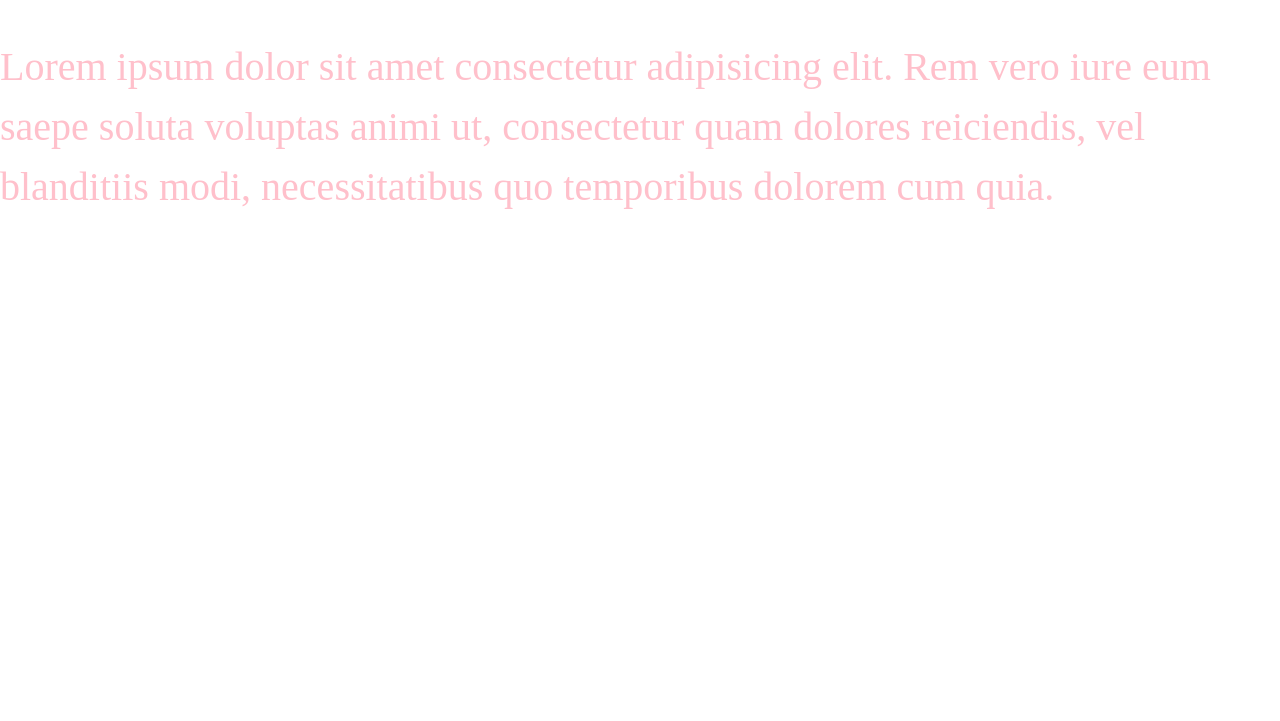
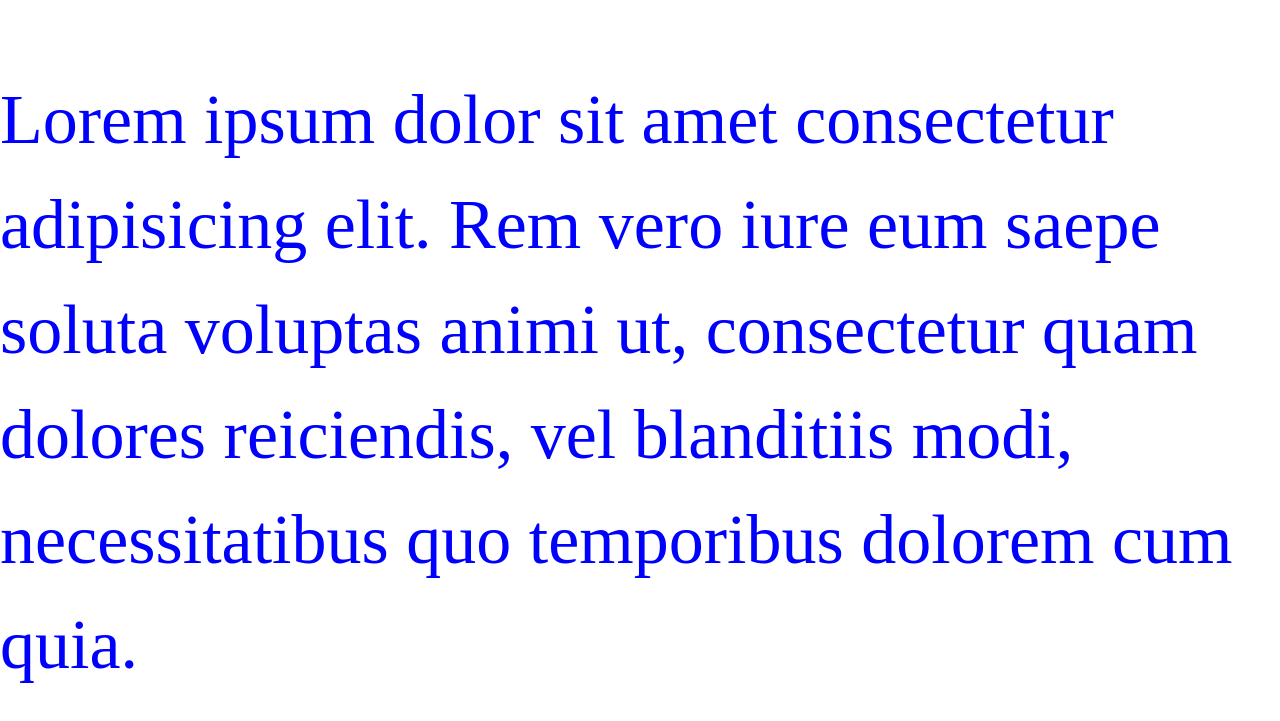
Before and after one commit to Danielbeltran9/Proyecto, a plain HTML site: page index.html in a window 1280 px wide. Shown: the part 61-782 px from the top of the page. Drawn offline with Linux system fonts and the light colour scheme.

Commit message:
Cambios en el estilo

```diff
--- a/index.css
+++ b/index.css
@@ -12,7 +12,7 @@ h1 {
 }
 
 p {
-    font-size: 40px;
+    font-size: 70px;
     line-height: 1.5;
-    color: pink;
+    color: blue;
 }
```
